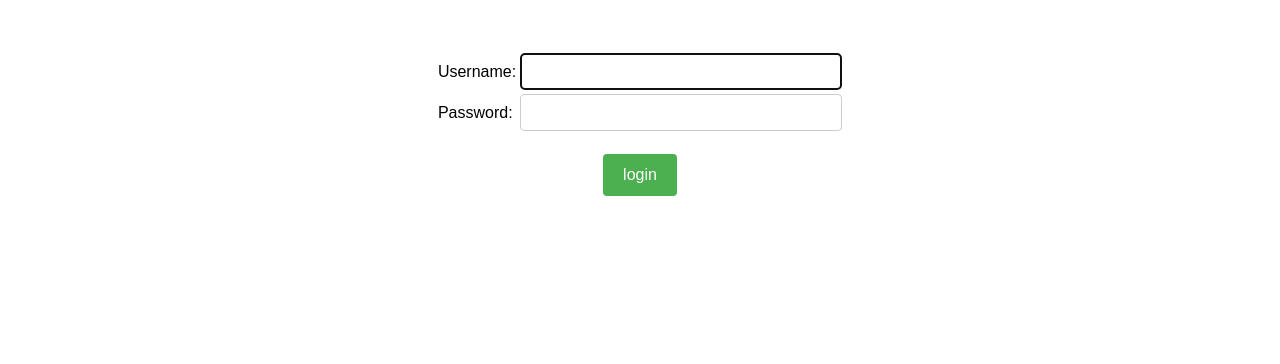
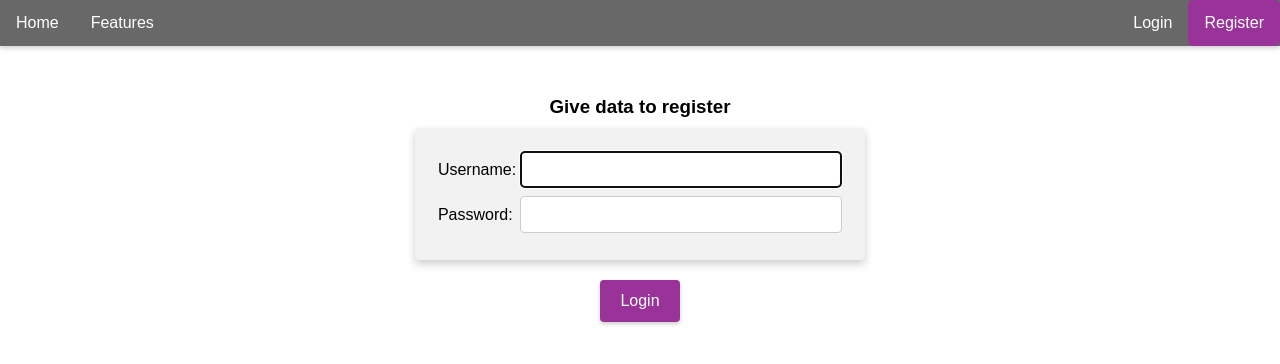
Before and after one commit to Nieciu/Bachelor, a Django app: page /login/ in a window 1280 px wide. Shown: the top 364 px of the page. Run offline with Django 4.2, Linux system fonts and the light colour scheme.

Commit message:
addes css, register and login now works

```diff
--- a/static/base.css
+++ b/static/base.css
@@ -1,4 +1,3 @@
-/* Reset default browser styles */
 body,
 h1,
 h2,
@@ -13,20 +12,17 @@ ul {
   padding: 0;
 }
 
-/* Set a default font and font size */
 body {
   font-family: Arial, sans-serif;
   font-size: 16px;
 }
 
-/* Set a maximum width for the content */
 .container {
   max-width: 1200px;
   margin: 0 auto;
   padding: 0 20px;
 }
 
-/* Add some spacing between elements */
 h1,
 h2,
 h3,
@@ -40,7 +36,6 @@ p {
   margin-bottom: 20px;
 }
 
-/* Style links */
 a {
   color: #337ab7;
   text-decoration: none;
@@ -61,13 +56,6 @@ a:hover {
   cursor: pointer;
 }
 
-.button:hover {
-  background-color: #23527c;
+body {
+  background-color: #ffffff;
 }
-
-/* Responsive styles for smaller screens */
-@media (max-width: 768px) {
-  .container {
-    padding: 0 10px;
-  }
-}
--- /dev/null
+++ b/static/includes/navbar.css
@@ -0,0 +1,35 @@
+ul.navbar {
+    list-style-type: none;
+    margin: 0;
+    padding: 0;
+    overflow: hidden;
+    background-color: #686868;
+    box-shadow: 0 2px 5px rgba(0, 0, 0, 0.2);
+  }
+
+  ul.navbar li {
+    float: left;
+  }
+
+  ul.navbar li a {
+    display: block;
+    color: white;
+    text-align: center;
+    padding: 14px 16px;
+    text-decoration: none;
+  }
+
+  ul.navbar li a:hover {
+    background-color: #c653c6;
+    border-radius: 5px;
+  }
+
+  /* Right-aligned login and registration */
+  ul.navbar li.right {
+    float: right;
+  }
+
+  ul.navbar li.register {
+    background-color: #993399;
+    border-radius: 5px;
+  }
--- /dev/null
+++ b/templates/includes/navbar.html
@@ -0,0 +1,12 @@
+{% load static %}
+
+{% block css_files %}
+<link rel="stylesheet" href="{% static 'includes/navbar.css' %}">
+{% endblock  %}
+
+<ul class="navbar">
+    <li><a href="{% url 'home' %}">Home</a></li>
+    <li><a href="{% url 'features' %}">Features</a></li>
+    <li class="right register"><a href="{% url 'register' %}">Register</a></li>
+    <li class="right"><a href="{% url 'login' %}">Login</a></li>
+</ul>
--- a/todolist/static/todolist/login.css
+++ b/todolist/static/todolist/login.css
@@ -1,20 +1,3 @@
-/* CSS styles for the login form */
-
-/* Center the form horizontally */
-form {
-    display: flex;
-    flex-direction: column;
-    align-items: center;
-  }
-
-  /* Add some spacing between the form elements */
-  table {
-    margin-bottom: 10px;
-  }
-
- /* CSS styles for the login form */
-
-/* Center the form horizontally */
 form {
     display: flex;
     flex-direction: column;
@@ -25,6 +8,10 @@ form {
   /* Add some spacing between the form elements */
   table {
     margin-bottom: 20px;
+    box-shadow: 0px 4px 8px rgba(0, 0, 0, 0.2);
+    padding: 20px;
+    border-radius: 4px;
+    background-color: #f2f2f2;
   }
 
   /* Style the form input fields */
@@ -36,18 +23,23 @@ form {
     width: 300px;
   }
 
-  /* Style the form submit button */
-  input[type="submit"] {
+/* Style the form submit button */
+input[type="submit"] {
     padding: 12px 20px;
-    background-color: #4CAF50;
+    background-color: #993399;
     color: white;
     border: none;
     border-radius: 4px;
     cursor: pointer;
     font-size: 16px;
+    box-shadow: 0px 2px 4px rgba(0, 0, 0, 0.2);
+    transition: background-color 0.3s ease;
   }
 
-  /* Display error messages in red */
+  input[type="submit"]:hover {
+    background-color: #c653c6;
+  }
+
   p.error-message {
     color: red;
     margin-top: 10px;
@@ -59,14 +51,6 @@ form {
     justify-content: center;
     align-items: center;
     height: 100vh;
-  }
-
-  /* Style the login page container */
-  .login-container {
-    background-color: #f2f2f2;
-    padding: 20px;
-    border-radius: 4px;
-    box-shadow: 0 2px 4px rgba(0, 0, 0, 0.1);
   }
 
   /* Style the page title */
--- a/todolist/templates/todolist/login.html
+++ b/todolist/templates/todolist/login.html
@@ -8,7 +8,7 @@
 
 {% block content %}
 
-
+{% include 'includes/navbar.html' %}
 
 {% if next %}
     {% if user.is_authenticated %}
@@ -20,6 +20,7 @@
 {% endif %}
 
 <form method="post" action="{% url 'login' %}">
+    <h3>Give data to register</h3>
         {% csrf_token %}
         <table>
             <tr>
@@ -27,14 +28,22 @@
                 <td>{{ form.username }}</td>
             </tr>
             <tr>
+                <td></td>
+                <td></td>
+            </tr>
+            <tr>
                 <td>{{ form.password.label_tag }}</td>
                 <td>{{ form.password }}</td>
+            </tr>
+            <tr>
+                <td></td>
+                <td></td>
             </tr>
         </table>
 {% if form.errors %}
 <p>Your username and password didn't match. Please try again.</p>
 {% endif %}
-<input type="submit" value="login">
+<input type="submit" value="Login">
 <input type="hidden" name="next" value="{{ next }}">
 </form>
 
--- a/todolist/urls.py
+++ b/todolist/urls.py
@@ -1,6 +1,8 @@
 from django.urls import path, include
 from django.contrib.auth.views import LoginView
+from .views import RegisterView
 
 urlpatterns = [
-    path('login/', LoginView.as_view(template_name='todolist/login.html'), name='login')
+    path('login/', LoginView.as_view(template_name='todolist/login.html'), name='login'),
+    path('register/', RegisterView.as_view(), name='register'),
 ]
```
Also changed, not shown: todolist/templates/todolist/register.html (+25 -3 lines), todolist/views.py (+17 -4 lines), db.sqlite3. Lines whose indentation alone changed are shown as unchanged.
